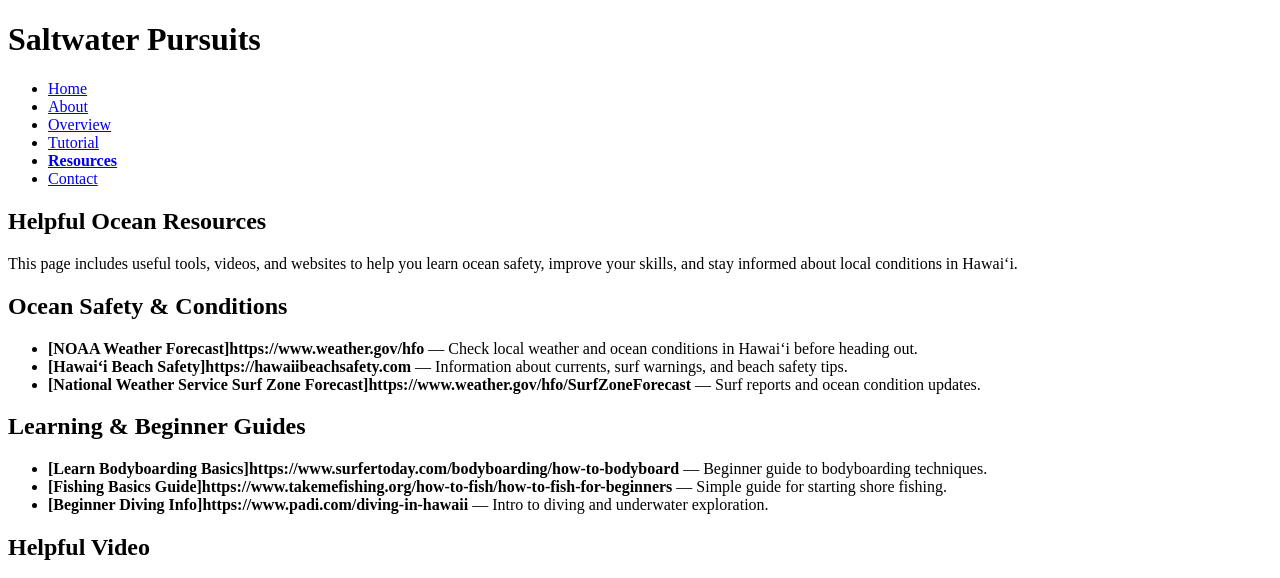
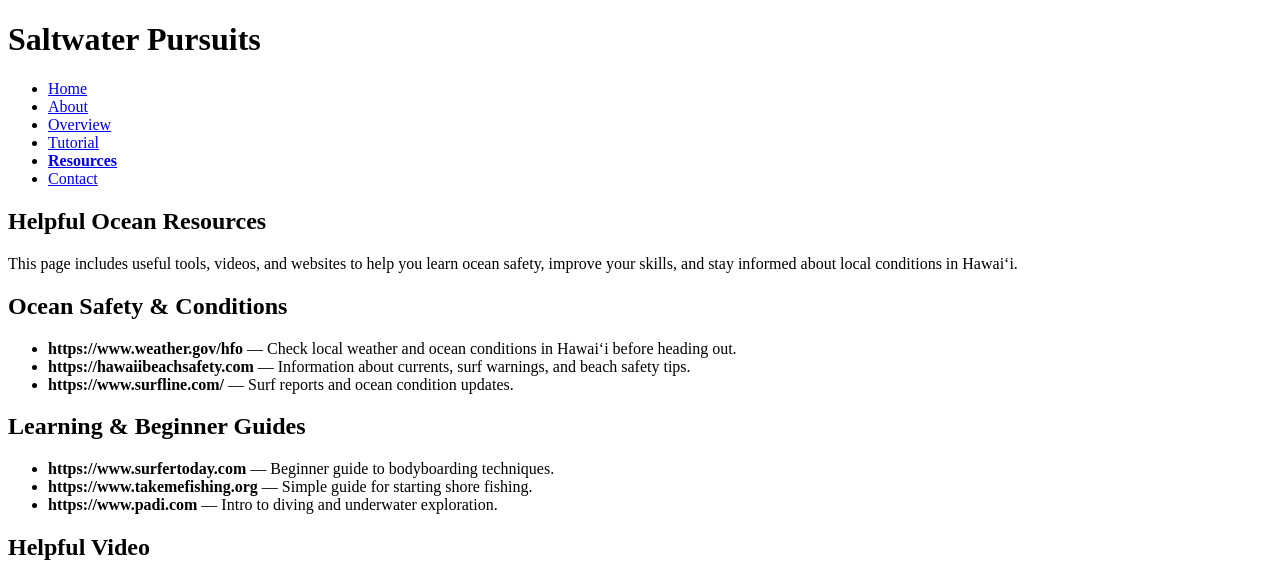
Before and after one commit to Alika-95/Alika-95.github.io, a plain HTML site: page resources.html in a window 1280 px wide. Shown: the top 578 px of the page. Drawn offline with Linux system fonts and the light colour scheme; files that its build step writes are made by us from their sources.

Commit message:
Add files via upload

```diff
--- a/resources.html
+++ b/resources.html
@@ -53,17 +53,17 @@
 
       <ul>
         <li>
-          <strong>[NOAA Weather Forecast]https://www.weather.gov/hfo</strong>
+          <strong>https://www.weather.gov/hfo</strong>
           — Check local weather and ocean conditions in Hawaiʻi before heading out.
         </li>
 
         <li>
-          <strong>[Hawaiʻi Beach Safety]https://hawaiibeachsafety.com</strong>
+          <strong>https://hawaiibeachsafety.com</strong>
           — Information about currents, surf warnings, and beach safety tips.
         </li>
 
         <li>
-          <strong>[National Weather Service Surf Zone Forecast]https://www.weather.gov/hfo/SurfZoneForecast</strong>
+          <strong>https://www.surfline.com/</strong>
           — Surf reports and ocean condition updates.
         </li>
       </ul>
@@ -77,17 +77,17 @@
 
       <ul>
         <li>
-          <strong>[Learn Bodyboarding Basics]https://www.surfertoday.com/bodyboarding/how-to-bodyboard</strong>
+          <strong>https://www.surfertoday.com</strong>
           — Beginner guide to bodyboarding techniques.
         </li>
 
         <li>
-          <strong>[Fishing Basics Guide]https://www.takemefishing.org/how-to-fish/how-to-fish-for-beginners</strong>
+          <strong>https://www.takemefishing.org</strong>
           — Simple guide for starting shore fishing.
         </li>
 
         <li>
-          <strong>[Beginner Diving Info]https://www.padi.com/diving-in-hawaii</strong>
+          <strong>https://www.padi.com</strong>
           — Intro to diving and underwater exploration.
         </li>
       </ul>
```
